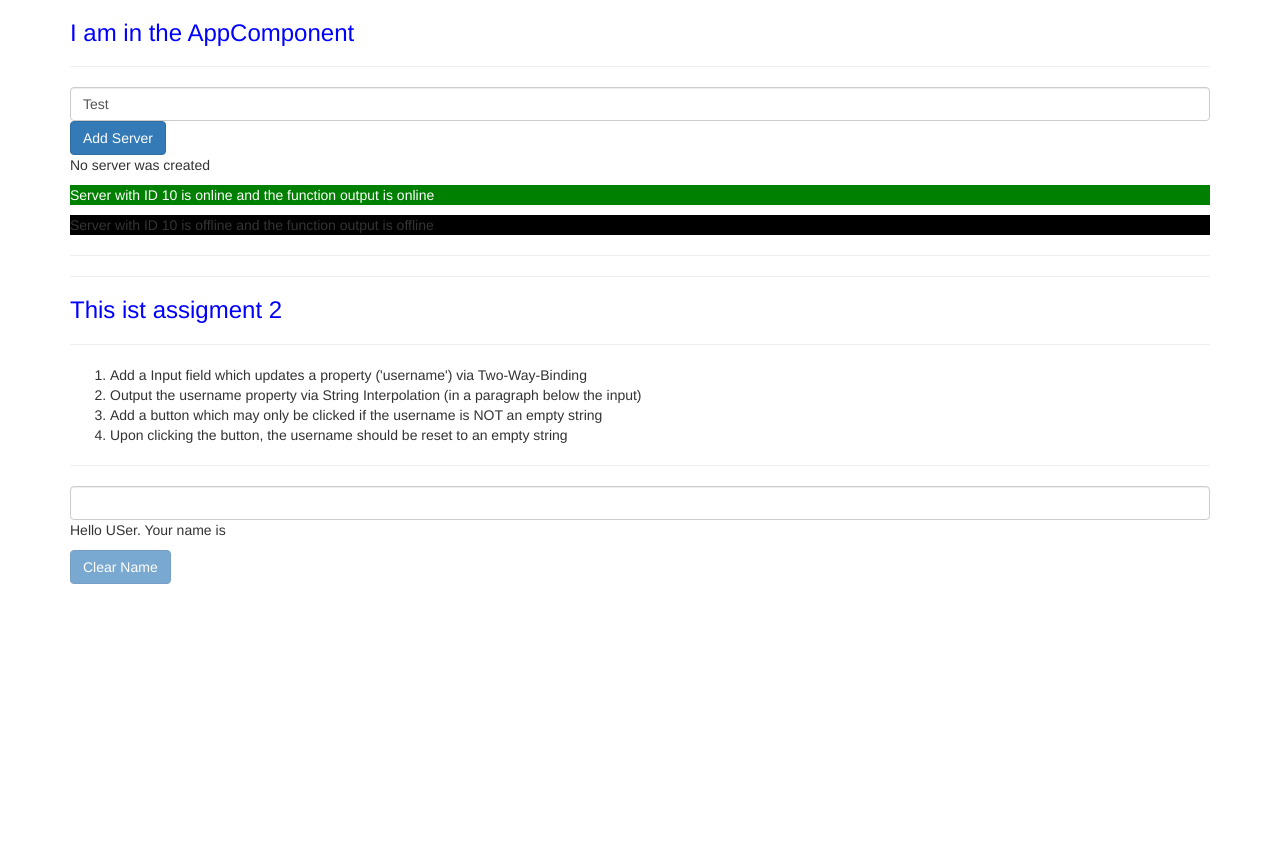
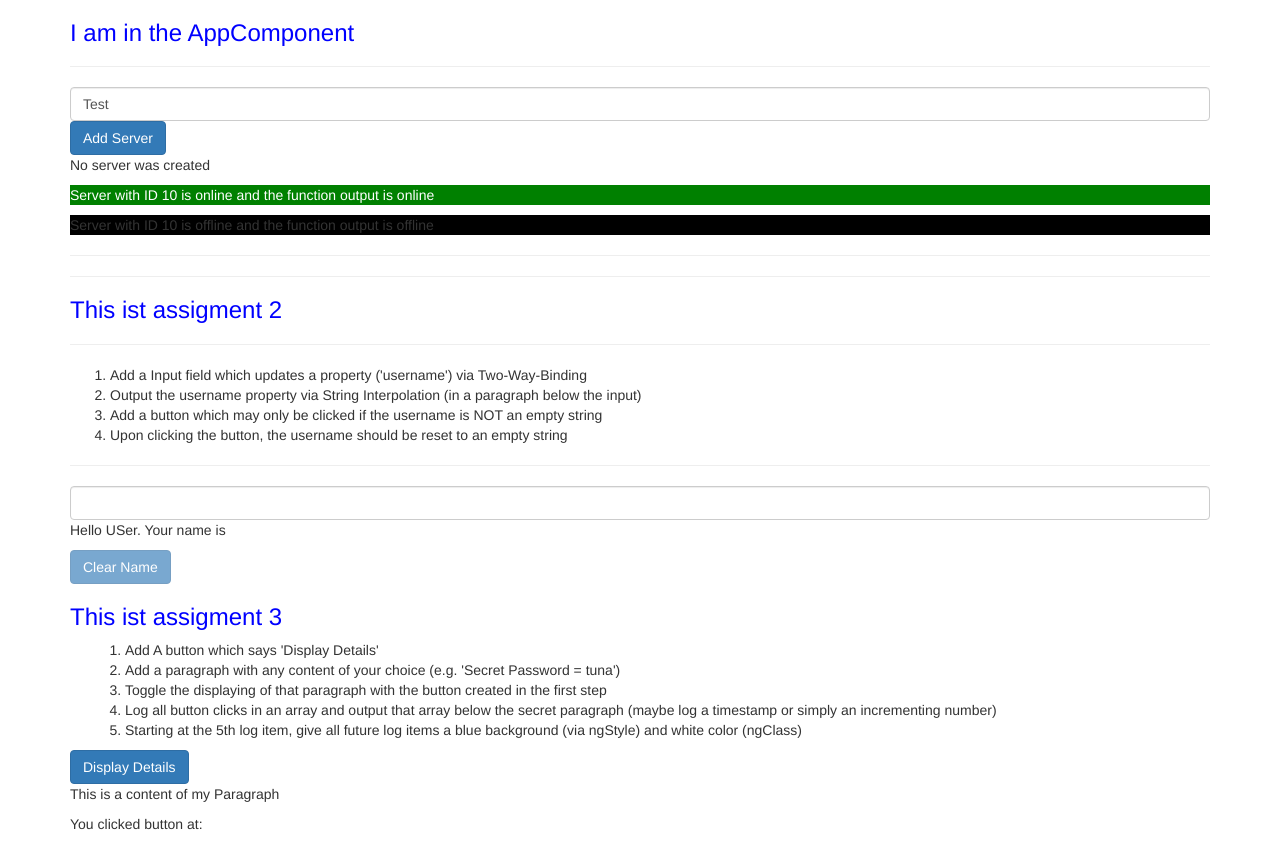
Before and after one commit to vakhovakho88/angular, an Angular app in the folder my-first-app/: page / in a window 1280 px wide. Before the commit the page ends 800 px from the top, so only its background shows below. Built offline with nearby package versions, Linux system fonts and the light colour scheme.

Commit message:
Directives

```diff
--- /dev/null
+++ b/my-first-app/src/app/03_assigment_practicing_directives/display-details/display-details.component.html
@@ -0,0 +1,18 @@
+<div class="container">
+    <div class="row">
+      <div class="col-xs-12">
+        <ol>
+          <li>Add A button which says 'Display Details'</li>
+          <li>Add a paragraph with any content of your choice (e.g. 'Secret Password = tuna')</li>
+          <li>Toggle the displaying of that paragraph with the button created in the first step</li>
+          <li>Log all button clicks in an array and output that array below the secret paragraph (maybe log a timestamp or simply an incrementing number)</li>
+          <li>Starting at the 5th log item, give all future log items a blue background (via ngStyle) and white color (ngClass)</li>
+        </ol>
+      </div>
+    </div>
+  </div>
+
+
+  <button class="btn btn-primary" (click)="paragraphVisible=!paragraphVisible">Display Details</button>
+  <p *ngIf="paragraphVisible">This is a content of my Paragraph</p>
+  <p>You clicked button at:</p>
--- /dev/null
+++ b/my-first-app/src/app/03_assigment_practicing_directives/display-details/display-details.component.ts
@@ -0,0 +1,11 @@
+import { Component } from '@angular/core';
+
+@Component({
+  selector: 'app-display-details',
+  templateUrl: './display-details.component.html',
+  styleUrls: ['./display-details.component.css']
+})
+export class DisplayDetailsComponent {
+  paragraphVisible = true;
+
+}
--- a/my-first-app/src/app/app.component.html
+++ b/my-first-app/src/app/app.component.html
@@ -6,10 +6,13 @@
             <app-servers></app-servers>
             <hr>
             <hr>
+
+
             <h3> This ist assigment 2</h3>
             <app-username></app-username>
 
-
+            <h3> This ist assigment 3</h3>
+            <app-display-details></app-display-details>
 
 
         </div>
--- a/my-first-app/src/app/app.module.ts
+++ b/my-first-app/src/app/app.module.ts
@@ -7,6 +7,7 @@ import { ServerComponent } from './server/server.component';
 import { ServersComponent } from './servers/servers.component';
 import { FormsModule } from '@angular/forms';
 import { UsernameComponent } from './02_assigment_practicing_databainding/username/username.component';
+import { DisplayDetailsComponent } from './03_assigment_practicing_directives/display-details/display-details.component';
 
 
 @NgModule({
@@ -15,6 +16,7 @@ import { UsernameComponent } from './02_assigment_practicing_databainding/userna
     ServerComponent,
     ServersComponent,
     UsernameComponent,
+    DisplayDetailsComponent,
   ],
   imports: [
     BrowserModule,
--- a/my-first-app/src/app/servers/servers.component.html
+++ b/my-first-app/src/app/servers/servers.component.html
@@ -23,5 +23,7 @@
     </p>
 </ng-template>
 
-<app-server></app-server>
-<app-server></app-server>
+<!-- <app-server></app-server>
+<app-server></app-server> -->
+
+<app-server *ngFor="let server of servers"></app-server>
--- a/my-first-app/src/app/servers/servers.component.ts
+++ b/my-first-app/src/app/servers/servers.component.ts
@@ -10,6 +10,8 @@ export class ServersComponent implements OnInit {
   serverCreationStatus = 'No server was created';
   serverName='Test';
   serverCreated = false;
+
+  servers = ['TestServer', 'TestServer2'];
 
 
 
@@ -28,6 +30,8 @@ export class ServersComponent implements OnInit {
   onCreateServer(){
     this.serverCreated = true;
     this.serverCreationStatus='Server was created! Name is: '+ this.serverName;
+
+    this.servers.push(this.serverName);
   }
   onUpdateServerName(event: any){
     // console.log(event);
```
Also changed, not shown: my-first-app/src/app/03_assigment_practicing_directives/display-details/display-details.component.css (added), 2 other files (tests, documents, lock files or other folders).
